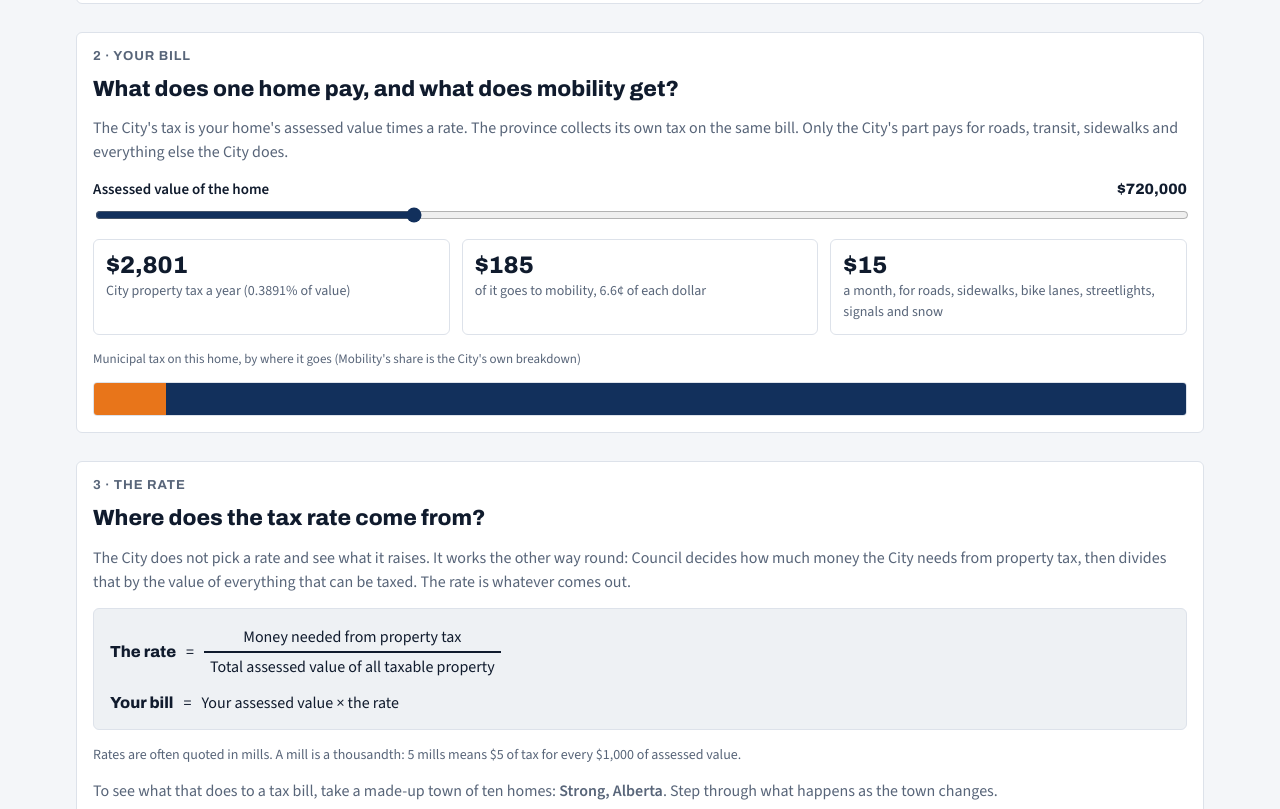
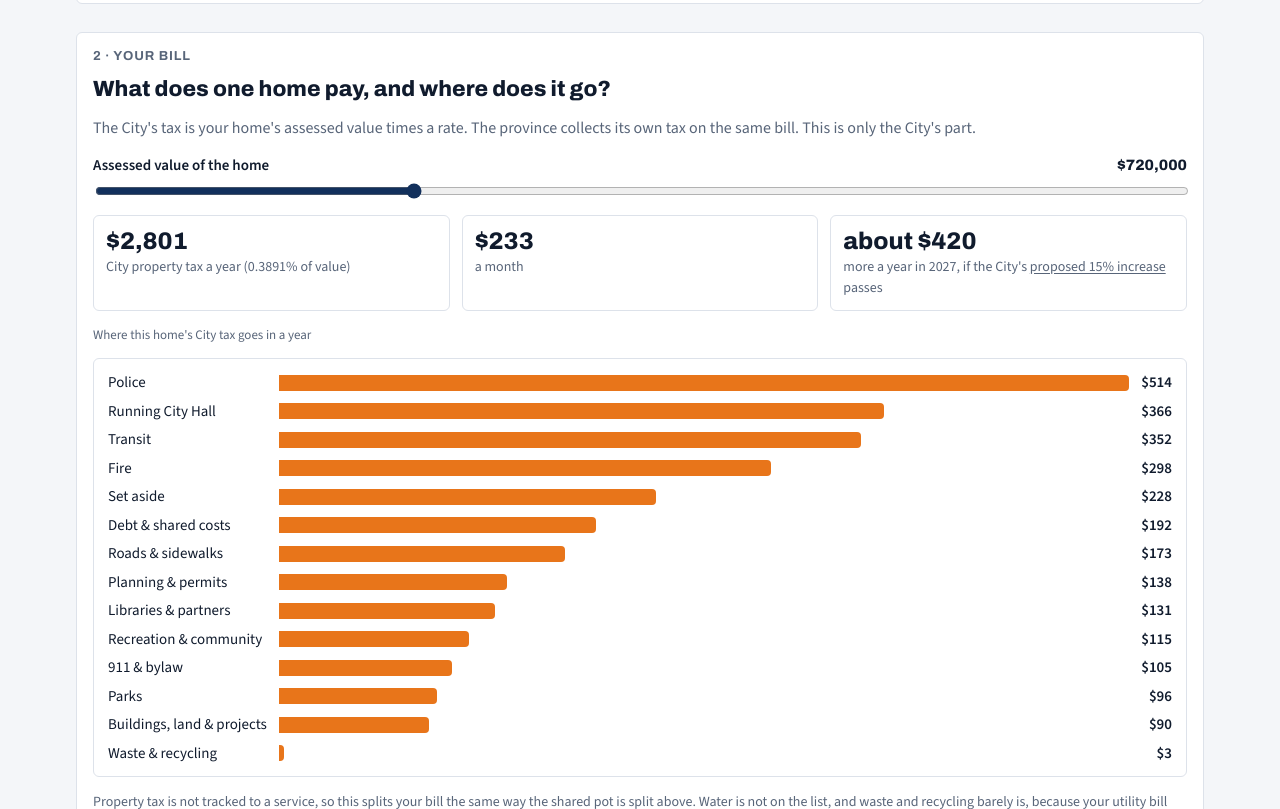
Before and after one commit to wklumpen/citymath, a plain HTML site: page docs/pay.html in a window 1280 px wide. Shown: the part 1991-2800 px from the top of the page. Drawn offline with nearby package versions, Linux system fonts and the light colour scheme.

Commit message:
Pay page: general budget explainer, with the proposed 2027 tax increase
Remove the mobility-specific parts (the mobility share of a bill and the
"Play with the levers" section). The bill section now splits one home's
City tax across every service, the way the shared pot is split, and the
page reads only budget.json. Add the City's proposed 15% increase in
property tax revenue for 2027 to the bill and rate sections.

Co-Authored-By: Claude <noreply@anthropic.com>
Claude-Session: https://claude.ai/code/session_01VB3xUiA3DfqT8DoitGLRDb

```diff
--- a/docs/data/budget.json
+++ b/docs/data/budget.json
@@ -2,6 +2,27 @@
  "year": 2026,
  "document": "https://www.calgary.ca/content/dam/www/cfod/finance/documents/plans-budgets-and-financial-reports/2023-2026-service-plans-budgets/2026-budget-as-approved-dec-3-2025.pdf",
  "dataset": "https://data.calgary.ca/d/fqax-i3nz",
+ "tax": {
+  "year": 2026,
+  "res_rate": 0.0038906,
+  "typical_home_value": 718000,
+  "homes": 1387742398,
+  "businesses": 1160143282
+ },
+ "proposed": {
+  "year": 2027,
+  "source": "https://www.calgary.ca/our-finances/2027-budget.html",
+  "increase": 0.15,
+  "home_value": [
+   706000,
+   688000
+  ],
+  "home_monthly_tax": [
+   229,
+   266
+  ],
+  "decision": "Council starts debating it on November 23 and decides in December"
+ },
  "views": {
   "operating": {
    "tab": "What the city does",
@@ -106,7 +127,7 @@
     {
      "id": "roads",
      "label": "Roads & sidewalks",
-     "desc": "Snow clearing, pothole and sidewalk repair, street sweeping, traffic signals, streetlights and parking. Repaving and rebuilding is in the capital budget. Add what it sets aside in reserves and the $156 million of road work in the capital budget, and you get the $377 million Mobility budget the roads map refers to.",
+     "desc": "Snow clearing, pothole and sidewalk repair, street sweeping, traffic signals, streetlights and parking. Repaving and rebuilding is in the capital budget.",
      "link": {
       "href": "./",
       "text": "Do your streets pay for themselves?"
--- a/docs/pay.html
+++ b/docs/pay.html
@@ -154,11 +154,6 @@ main.wrap { padding-block: 20px 40px; display: flex; flex-direction: column; gap
 .lab span { display: flex; justify-content: space-between; gap: 12px; font-weight: 600; }
 .lab output { font-variant-numeric: tabular-nums; font-family: var(--display); font-weight: 800; }
 input[type=range] { width: 100%; accent-color: var(--band); }
-select { font: inherit; padding: 8px 10px; border: 1px solid var(--line); border-radius: 6px; background: var(--surface); color: var(--ink); max-width: 100%; }
-.sim { display: grid; grid-template-columns: minmax(0, 1fr); gap: 18px; }
-@media (min-width: 880px) { .sim { grid-template-columns: minmax(0, 1fr) minmax(0, 1fr); } }
-.levers { display: flex; flex-direction: column; gap: 16px; }
-.stats { display: grid; grid-template-columns: repeat(2, minmax(0, 1fr)); gap: 12px 10px; }
 .stat b { display: block; font-family: var(--display); font-weight: 800; font-size: clamp(20px, 5vw, 27px); font-variant-numeric: tabular-nums; line-height: 1.1; }
 .stat span { font-size: 13px; color: var(--muted); line-height: 1.3; display: block; }
 .stack { display: flex; height: 34px; border-radius: 4px; overflow: hidden; border: 1px solid var(--line); background: var(--bg); }
@@ -171,6 +166,8 @@ select { font: inherit; padding: 8px 10px; border: 1px solid var(--line); border
 .nums div { border: 1px solid var(--line); border-radius: 6px; padding: 12px; display: flex; flex-direction: column; gap: 2px; }
 .nums b { font: 800 24px var(--display); font-variant-numeric: tabular-nums; }
 .nums span { font-size: 14px; color: var(--muted); }
+.sim { display: grid; grid-template-columns: minmax(0, 1fr); gap: 18px; }
+@media (min-width: 880px) { .sim { grid-template-columns: minmax(0, 1fr) minmax(0, 1fr); } }
 .reset { font: 600 15px var(--body); align-self: flex-start; padding: 8px 14px; border: 1px solid var(--line); border-radius: 6px; background: var(--surface); color: var(--ink); cursor: pointer; }
 .notes { color: var(--muted); font-size: 15px; display: flex; flex-direction: column; gap: 8px; }
 
@@ -228,6 +225,9 @@ select { font: inherit; padding: 8px 10px; border: 1px solid var(--line); border
 @media (min-width: 720px) { .owned { grid-template-columns: auto minmax(0, 1fr); } }
 .owned b { font: 800 clamp(30px, 7vw, 42px) var(--display); line-height: 1.05; }
 .block > p.plain { color: var(--ink); font-size: 17px; }
+.bars.bill { padding: 12px 14px; gap: 6px 12px; }
+.bars.bill .bar { background: var(--s1); }
+@media (max-width: 480px) { .bars.bill { font-size: 14px; gap: 6px 8px; } }
 
 /* follow the money: the budget as flows */
 .flowwrap { display: grid; grid-template-columns: minmax(0, 1fr); gap: 16px; }
@@ -272,7 +272,7 @@ details.tbl .scroll { overflow-x: auto; }
 <header class="band"><div class="wrap">
   <div class="draft"><span>Calgary · <span class="yr">2026</span> tax year · Draft</span><a class="navlink" href="./">The roads map</a></div>
   <h1>How we pay for Calgary</h1>
-  <p class="subtitle">A plain-language, independent look at where the money comes from, where it goes, and what happens when you change it.</p>
+  <p class="subtitle">A plain-language, independent look at where the money comes from, where it goes, and how your tax bill is set.</p>
   <p class="lede">Every number here comes from the City's published budget, tax rates and assessment roll. Start at the top and take it one step at a time.</p>
 </div></header>
 
@@ -301,7 +301,7 @@ details.tbl .scroll { overflow-x: auto; }
     </div>
     <p class="plain">The two are tied together. Everything the city builds has to be run, repaired and one day replaced, and the list of what we own gets longer every year.</p>
     <div class="owned"><b>$155 billion</b><span>is what the City says it would cost to replace everything it owns today, mostly roads and pipes. That is roughly $100,000 for every person in Calgary.</span></div>
-    <p class="plain">So the question behind every budget is not only what we want. It is whether we can afford to keep what we already have. The rest of this page follows the money, shows how your tax bill is worked out, and then lets you change things yourself.</p>
+    <p class="plain">So the question behind every budget is not only what we want. It is whether we can afford to keep what we already have. The rest of this page follows the money, then shows where your own tax bill goes and how the rate is set.</p>
   </section>
 
   <section class="block" id="money">
@@ -320,12 +320,13 @@ details.tbl .scroll { overflow-x: auto; }
 
   <section class="block" id="s1">
     <div class="eyebrow">2 · Your bill</div>
-    <h2>What does one home pay, and what does mobility get?</h2>
-    <p>The City's tax is your home's assessed value times a rate. The province collects its own tax on the same bill. Only the City's part pays for roads, transit, sidewalks and everything else the City does.</p>
+    <h2>What does one home pay, and where does it go?</h2>
+    <p>The City's tax is your home's assessed value times a rate. The province collects its own tax on the same bill. This is only the City's part.</p>
     <label class="lab"><span>Assessed value of the home <output id="homeOut"></output></span><input id="home" type="range" min="200000" max="2000000" step="10000"></label>
     <div class="nums" id="bill"></div>
-    <div class="cap"><span>Municipal tax on this home, by where it goes (Mobility's share is the City's own breakdown)</span></div>
-    <div class="stack" id="billStack" role="img" aria-label="Municipal tax split into mobility and everything else"></div>
+    <div class="cap"><span>Where this home's City tax goes in a year</span></div>
+    <div class="bars bill" id="billBars"></div>
+    <p class="hint">Property tax is not tracked to a service, so this splits your bill the same way the shared pot is split above. Water is not on the list, and waste and recycling barely is, because your utility bill pays for them.</p>
   </section>
 
   <section class="block" id="rate">
@@ -368,33 +369,15 @@ details.tbl .scroll { overflow-x: auto; }
     <label class="lab"><span>Share of the pie paid by homes <output id="splitOut"></output></span><input id="split" type="range" min="40" max="70" step="0.1"></label>
     <div class="nums" id="splitNums"></div>
     <p class="hint" id="splitRule"></p>
-  </section>
 
-  <section class="block" id="s2">
-    <div class="eyebrow">4 · The whole city</div>
-    <h2>Play with the levers</h2>
-    <p>Calgary's property tax raises about <b id="totRev"></b> a year. Mobility gets a set share of it. Roads are only one thing mobility pays for. Change a lever and see what is left for sidewalks, bike lanes, streetlights, signals and snow clearing.</p>
-    <div class="sim">
-      <div class="levers">
-        <label class="lab"><span>Pavement plan</span><select id="plan"></select></label>
-        <label class="lab"><span>Change in the tax rate <output id="taxOut"></output></span><input id="tax" type="range" min="-10" max="40" step="1" value="0"></label>
-        <label class="lab"><span>More homes and businesses on the streets we already have <output id="growOut"></output></span><input id="grow" type="range" min="0" max="50" step="1" value="0"></label>
-        <label class="lab"><span>Share of each tax dollar given to mobility <output id="shareOut"></output></span><input id="share" type="range" min="3" max="20" step="0.1"></label>
-        <button class="reset" id="reset" type="button">Reset to today</button>
-      </div>
-      <div class="results" style="display:flex;flex-direction:column;gap:14px">
-        <div class="stats" id="stats"></div>
-        <div class="stack" id="stack" role="img" aria-label="Mobility budget split between road pavement and everything else"></div>
-        <div class="cap" id="stackCap"></div>
-        <div id="verdict"></div>
-      </div>
-    </div>
+    <h3 class="sub" id="proposed">What the City is proposing for <span class="next"></span></h3>
+    <p>The City's proposed budget for <span class="next"></span> needs <b id="propUp"></b> more property tax from the properties that already exist. That is the top of the fraction getting bigger. It is a proposal, not a decision: <span id="propWhen"></span>.</p>
+    <div class="nums" id="propNums"></div>
+    <p class="hint" id="propWhy"></p>
   </section>
 
   <section class="notes block">
     <div class="eyebrow">How this works, and what it leaves out</div>
-    <p><b>More homes on existing streets</b> raises assessed value without adding road. We apply it evenly across the city; in practice it varies by neighbourhood.</p>
-    <p>Road cost is pavement only, using the pavement plans on the roads map. The mobility budget here is mobility's share of <i>property tax</i>; the City's full mobility budget is larger because it also draws on fees, grants and other revenue.</p>
     <p><b>The budget diagrams</b> use the City's approved 2026 budget. Spending by service is from the City's open budget data, grouped into plain-language categories. Where the money comes from is from the budget document. Each service's own fees and other revenue are shown going to that service, because that is how the budget counts them. Outside the utilities this is bookkeeping, not a legal earmark. Property tax and other general revenue cover the rest. Money moved in and out of reserves is shown as one net amount. The $155 billion replacement value is from the City's 2026 Corporate Asset Management Plan.</p>
     <p>Not here yet: the province's tax, what debt costs over time, and how timing across years changes things. This page is a first iteration; what would you want to move next?</p>
     <p>Methods and sources: <a href="methods.html">methods page</a>.</p>
@@ -407,41 +390,19 @@ const money = v => { const a = Math.abs(v), s = v < 0 ? '−$' : '$';
   return a >= 1e9 ? s + (a / 1e9).toFixed(2) + 'B' : a >= 1e6 ? s + (a / 1e6).toFixed(a >= 1e8 ? 0 : 1) + 'M' : s + Math.round(a).toLocaleString(); };
 const pct = v => (v * 100 < 10 ? (v * 100).toFixed(1) : Math.round(v * 100)) + '%';
 const sgn = v => (v > 0 ? '+' : v < 0 ? '−' : '') + Math.abs(v) + '%';
-let S, H, rev = 0, pm2 = 0;
+let T, P; // property tax figures and next year's proposal, from budget.json
 const seg = (parts) => parts.map(([w, c]) => `<i style="width:${Math.max(0, w * 100).toFixed(2)}%;background:var(${c})"></i>`).join('');
 
-function planCost(sc, n) { const r = (sc.low + sc.high) / 2; return sc.kind === 'budget' ? r : r * H.reduce((a, h) => a + (sc.kind === 'life' ? h.pm2y : h.pm2), 0); }
-
 function renderBill() {
-  const v = +$('home').value, tax = v * S.res_rate, mob = tax * S.mobility_share;
+  const v = +$('home').value, tax = v * T.res_rate;
   $('homeOut').textContent = money(v);
-  $('bill').innerHTML = `<div><b>${money(tax)}</b><span>City property tax a year (${(S.res_rate * 100).toFixed(4)}% of value)</span></div>
-    <div><b>${money(mob)}</b><span>of it goes to mobility, ${(S.mobility_share * 100).toFixed(1)}¢ of each dollar</span></div>
-    <div><b>${money(mob / 12)}</b><span>a month, for roads, sidewalks, bike lanes, streetlights, signals and snow</span></div>`;
-  $('billStack').innerHTML = seg([[S.mobility_share, '--accent'], [1 - S.mobility_share, '--band']]);
-}
-
-function renderSim() {
-  const t = +$('tax').value / 100, g = +$('grow').value / 100, sh = +$('share').value / 100;
-  const sc = S.scenarios.find(s => s.id === $('plan').value), road = planCost(sc);
-  $('taxOut').textContent = sgn(+$('tax').value); $('growOut').textContent = sgn(+$('grow').value) + ' value'; $('shareOut').textContent = (sh * 100).toFixed(1) + '¢';
-  const r = rev * (1 + t) * (1 + g), mob = r * sh, left = mob - road;
-  const home = S.typical_home_value * S.res_rate * (1 + t);
-  // neighbourhood hexagons whose own mobility budget covers their roads
-  let ok = 0, n = 0;
-  H.forEach(h => { if (h.special || h.rev <= 0) return; n++; if (road * h.pm2 / pm2 <= h.rev * (1 + t) * (1 + g) * sh) ok++; });
-  $('totRev').textContent = money(rev);
-  $('stats').innerHTML = `<div class="stat"><b>${money(r)}</b><span>City property tax raised</span></div>
-    <div class="stat"><b>${money(mob)}</b><span>mobility's share</span></div>
-    <div class="stat"><b>${money(road)}</b><span>road pavement under this plan</span></div>
-    <div class="stat"><b>${money(home)}</b><span>tax on a typical $${S.typical_home_value.toLocaleString()} home</span></div>
-    <div class="stat"><b>${pct(ok / n)}</b><span>of neighbourhood hexagons raise enough to cover their own roads</span></div>`;
-  const used = Math.min(road / mob, 1);
-  $('stack').innerHTML = seg([[used, '--bad'], [1 - used, '--good']]);
-  $('stackCap').innerHTML = `<span><span style="color:var(--bad)">■</span> Roads ${pct(road / mob)} of the mobility budget</span><span><span style="color:var(--good)">■</span> Left for everything else</span>`;
-  $('verdict').innerHTML = left < 0
-    ? `<div class="verdict over"><b>${money(-left)} short</b><span>Roads alone cost more than mobility's whole share. Nothing is left for sidewalks, bike lanes, streetlights, signals or snow clearing.</span></div>`
-    : `<div class="verdict under"><b>${money(left)} left</b><span>That is what remains for sidewalks, bike lanes, streetlights, signals and snow clearing.</span></div>`;
+  $('bill').innerHTML = `<div><b>${dollars(tax)}</b><span>City property tax a year (${(T.res_rate * 100).toFixed(4)}% of value)</span></div>
+    <div><b>${dollars(tax / 12)}</b><span>a month</span></div>
+    <div><b>about ${dollars(Math.round(tax * P.increase / 10) * 10)}</b><span>more a year in ${P.year}, if the City's <a href="#proposed">proposed ${pct(P.increase)} increase</a> passes</span></div>`;
+  // the shared pot's split, largest first
+  const out = B.views.operating.links.filter(l => l.s === 'pot').sort((a, b) => b.v - a.v), all = tot(out);
+  const name = Object.fromEntries(B.views.operating.nodes.map(n => [n.id, n.label]));
+  $('billBars').innerHTML = out.map(l => `<span>${esc(name[l.t])}</span><div class="track"><div class="bar" style="width:${(l.v / out[0].v * 100).toFixed(1)}%"></div></div><span class="v">${dollars(tax * l.v / all)}</span>`).join('');
 }
 
 // Strong, AB: a made-up town used to show where a tax rate comes from. Each step
@@ -503,45 +464,35 @@ let resRev = 0, split0 = 0;
 const sgn1 = v => Math.abs(v) < 0.05 ? 'no change' : (v > 0 ? '+' : '−') + Math.abs(v).toFixed(1) + '%';
 
 function renderCalgary() {
-  const v = S.typical_home_value;
+  const v = T.typical_home_value;
   $('cPie').textContent = money(resRev);
-  $('cBase').textContent = '$' + Math.round(resRev / S.res_rate / 1e9) + 'B';
-  $('cRate').textContent = (S.res_rate * 1000).toFixed(2) + ' mills';
-  $('cHome').textContent = `$${Math.round(v / 1000)}K pays ${dollars(v * S.res_rate)}`;
+  $('cBase').textContent = '$' + Math.round(resRev / T.res_rate / 1e9) + 'B';
+  $('cRate').textContent = (T.res_rate * 1000).toFixed(2) + ' mills';
+  $('cHome').textContent = `$${Math.round(v / 1000)}K pays ${dollars(v * T.res_rate)}`;
   $('cSlice').textContent = 'about 1 in ' + HOMES.toLocaleString();
   $('splitNow').textContent = (split0 * 100).toFixed(1) + '%';
   $('splitRule').textContent = `Every point of the pie moved onto homes raises each home's bill by about ${(1 / split0).toFixed(1)}%, with no change in the budget.`;
 }
 
+// next year's proposal, in the City's own example of a typical home
+function renderProposed() {
+  const [v0, v1] = P.home_value, [m0, m1] = P.home_monthly_tax, rate = (m1 / v1) / (m0 / v0) - 1;
+  document.querySelectorAll('.next').forEach(e => { e.textContent = P.year; });
+  $('propUp').textContent = pct(P.increase); $('propWhen').textContent = P.decision;
+  $('propNums').innerHTML = `<div><b>+${pct(P.increase)}</b><span>more tax needed from existing properties</span></div>
+    <div><b>$${m0} → $${m1}</b><span>a month on the City's typical home, $${m1 - m0} more</span></div>
+    <div><b>about +${Math.round(rate * 100)}%</b><span>the rate on that home</span></div>`;
+  $('propWhy').innerHTML = `Why the rate rises more than the bill: the City's typical home is assessed at ${dollars(v0)} in ${P.year - 1} and ${dollars(v1)} in ${P.year}. The money needed goes up while the value goes down, so the rate has to climb further. The rate is our arithmetic from the City's example in its <a href="${P.source}">proposed ${P.year} budget</a>.`;
+}
+
 function renderSplit() {
-  const sh = +$('split').value / 100, k = sh / split0, v = S.typical_home_value;
+  const sh = +$('split').value / 100, k = sh / split0, v = T.typical_home_value;
   $('splitOut').textContent = (sh * 100).toFixed(1) + '%' + (Math.abs(sh - split0) < 0.0005 ? ' (today)' : '');
-  $('splitNums').innerHTML = `<div><b>${dollars(v * S.res_rate * k)}</b><span>tax on a typical $${v.toLocaleString()} home (${sgn1((k - 1) * 100)})</span></div>
-    <div><b>${(S.res_rate * k * 1000).toFixed(2)} mills</b><span>the rate on homes</span></div>
+  $('splitNums').innerHTML = `<div><b>${dollars(v * T.res_rate * k)}</b><span>tax on a typical $${v.toLocaleString()} home (${sgn1((k - 1) * 100)})</span></div>
+    <div><b>${(T.res_rate * k * 1000).toFixed(2)} mills</b><span>the rate on homes</span></div>
     <div><b>${sgn1(((1 - sh) / (1 - split0) - 1) * 100)}</b><span>on every business's tax bill</span></div>`;
 }
 
-function reset() { $('tax').value = 0; $('grow').value = 0; $('share').value = S.mobility_share * 100; $('plan').value = S.current; renderSim(); }
-
-Promise.all(['scenarios.json', 'hexes.geojson'].map(f => fetch('data/' + f, {cache: 'no-cache'}).then(r => r.json()))).then(([s, g]) => {
-  S = s;
-  H = g.features.map(f => ({...f.properties, rev: f.properties.rev_res + f.properties.rev_com}));
-  // pavement per hexagon: own streets plus an equal slice of the shared main roads (the site's default basis)
-  const n = H.length, sh = H.reduce((a, h) => a + h.m2_sh, 0), shy = H.reduce((a, h) => a + h.m2y_sh, 0);
-  H.forEach(h => { h.pm2 = h.m2 + sh / n; h.pm2y = h.m2y + shy / n; });
-  rev = H.reduce((a, h) => a + h.rev, 0); pm2 = H.reduce((a, h) => a + h.pm2, 0);
-  document.querySelectorAll('.yr').forEach(e => { e.textContent = S.tax_year; });
-  $('home').value = S.typical_home_value; $('share').value = S.mobility_share * 100;
-  $('plan').innerHTML = S.scenarios.map(s => `<option value="${s.id}">${s.label}</option>`).join('');
-  $('plan').value = S.default;
-  resRev = H.reduce((a, h) => a + h.rev_res, 0); split0 = Math.round(resRev / rev * 1000) / 1000;
-  $('split').value = split0 * 100; $('split').addEventListener('input', renderSplit);
-  renderCalgary(); renderSplit();
-  ['home'].forEach(i => $(i).addEventListener('input', renderBill));
-  ['plan', 'tax', 'grow', 'share'].forEach(i => $(i).addEventListener('input', renderSim));
-  $('reset').addEventListener('click', () => { reset(); $('plan').value = S.default; renderSim(); });
-  renderBill(); renderSim();
-}).catch(err => { console.error(err); $('totRev').textContent = 'data unavailable'; });
 // The budget as flows: where the money comes from on the left, what it pays for on the
 // right. Three columns, laid out by hand. Nodes marked `ghost` are not drawn: they carry
 // money the budget counts against one service (fees, water bills) past the pot to that service.
@@ -660,7 +611,12 @@ function pick(id) {
 }
 
 fetch('data/budget.json', {cache: 'no-cache'}).then(r => r.json()).then(b => {
-  B = b;
+  B = b; T = B.tax; P = B.proposed;
+  document.querySelectorAll('.yr').forEach(e => { e.textContent = T.year; });
+  resRev = T.homes; split0 = Math.round(T.homes / (T.homes + T.businesses) * 1000) / 1000;
+  $('home').value = T.typical_home_value; $('home').addEventListener('input', renderBill);
+  $('split').value = split0 * 100; $('split').addEventListener('input', renderSplit);
+  renderBill(); renderCalgary(); renderSplit(); renderProposed();
   const spent = V => tot(V.links.filter(l => l.t !== 'reserve' && V.nodes.find(n => n.id === l.t).col === 2));
   $('opNum').textContent = '$' + (spent(B.views.operating) / 1000).toFixed(1) + ' billion';
   $('capNum').textContent = '$' + (spent(B.views.capital) / 1000).toFixed(1) + ' billion';
```
Also changed, not shown: 2 other files.
